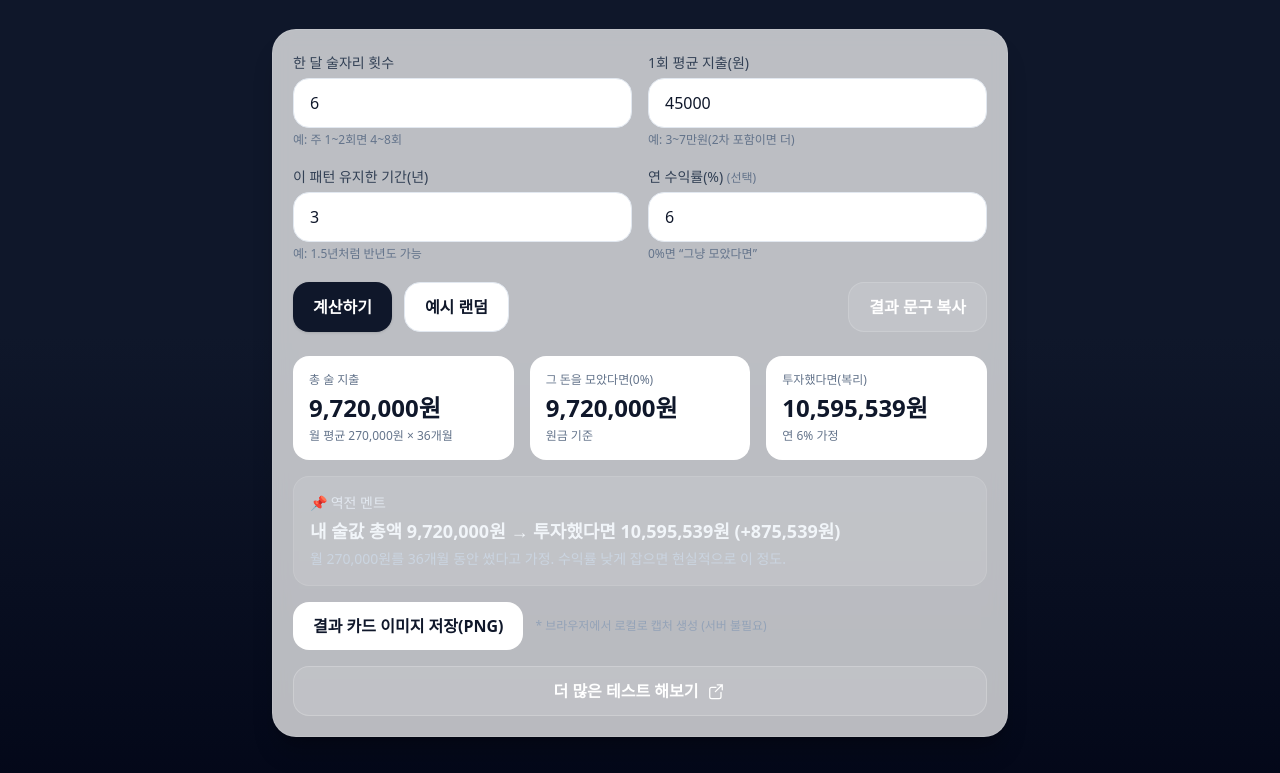
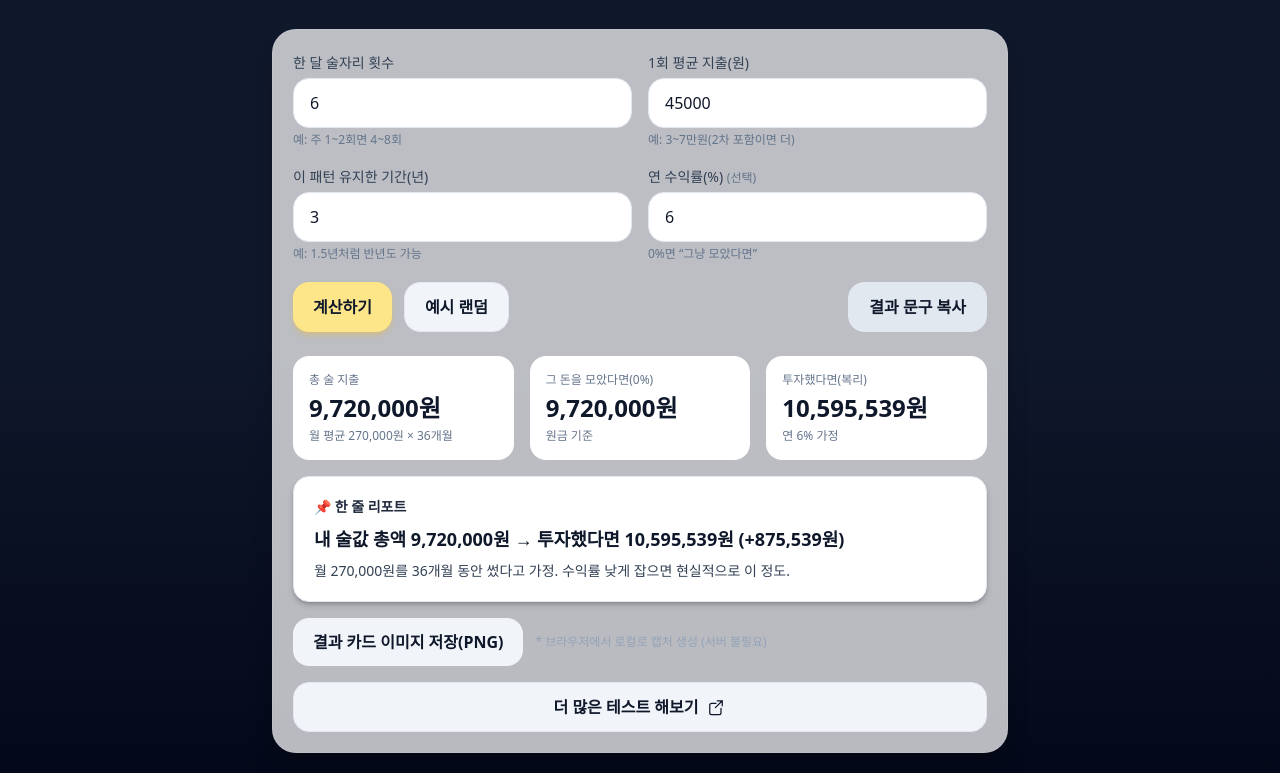
Before and after one commit to ashlight2510/DrinkCost, a plain HTML site: page index.html in a window 1280 px wide. Shown: the part 159-932 px from the top of the page. Drawn offline with nearby package versions, Linux system fonts and the light colour scheme.

Commit message:
가독성

```diff
--- a/index.html
+++ b/index.html
@@ -3,23 +3,23 @@
   <head>
     <meta charset="UTF-8" />
     <meta name="viewport" content="width=device-width, initial-scale=1.0" />
-    <title>🍺 술 지출 역전 계산기 | 내 술값이 미래를 이겼다</title>
+    <title>🍺 그때 마신 술, 지금 얼마? | 내 술값이 미래를 이겼다</title>
     <meta
       name="description"
       content="한 달 술자리 횟수와 1회 지출만 입력하면, 지금까지 술값 총액과 투자했을 때의 금액(복리)을 바로 보여드립니다."
     />
 
     <!-- OG -->
-    <meta property="og:title" content="🍺 술 지출 역전 계산기" />
+    <meta property="og:title" content="🍺 그때 마신 술, 지금 얼마?" />
     <meta
       property="og:description"
       content="내 술값 총액 vs 투자했다면? 10초 만에 역전 수치 뽑기"
     />
     <meta
       property="og:image"
-      content="https://dummyimage.com/1200x630/0f172a/ffffff&text=%F0%9F%8D%BA%20%EC%88%A0%20%EC%A7%80%EC%B6%9C%20%EC%97%AD%EC%A0%84%20%EA%B3%84%EC%82%B0%EA%B8%B0"
+      content="https://dummyimage.com/1200x630/0f172a/ffffff&text=%F0%9F%8D%BA%20%EA%B7%B8%EB%95%8C%20%EB%A7%88%EC%8B%A0%20%EC%88%A0%2C%20%EC%A7%80%EA%B8%88%20%EC%96%BC%EB%A7%88%3F"
     />
-    <meta property="og:image:alt" content="술 지출 역전 계산기 썸네일" />
+    <meta property="og:image:alt" content="그때 마신 술, 지금 얼마? 썸네일" />
     <meta property="og:type" content="website" />
 
     <!-- Tailwind CDN -->
@@ -45,7 +45,7 @@
           <span>🍺</span><span>재미용 · 참고용</span>
         </div>
         <h1 class="mt-4 text-3xl font-extrabold tracking-tight sm:text-4xl">
-          술 지출 역전 계산기
+          그때 마신 술, 지금 얼마?
         </h1>
         <p class="mt-2 text-slate-300">
           “그때 그 술값”이 지금 내 통장과 싸우면… 누가 이길까?
@@ -119,19 +119,19 @@
         <div class="mt-5 flex flex-col gap-3 sm:flex-row">
           <button
             id="calcBtn"
-            class="w-full rounded-2xl bg-slate-900 px-5 py-3 font-semibold text-white shadow hover:opacity-95 sm:w-auto"
+            class="w-full rounded-2xl bg-amber-200 px-5 py-3 font-semibold text-slate-900 shadow-md shadow-amber-400/30 transition hover:bg-amber-300 sm:w-auto"
           >
             계산하기
           </button>
           <button
             id="randomBtn"
-            class="w-full rounded-2xl border border-slate-200 bg-white px-5 py-3 font-semibold text-slate-900 hover:bg-slate-50 sm:w-auto"
+            class="w-full rounded-2xl border border-slate-200 bg-slate-100 px-5 py-3 font-semibold text-slate-900 transition hover:bg-slate-200 sm:w-auto"
           >
             예시 랜덤
           </button>
           <button
             id="copyBtn"
-            class="w-full rounded-2xl border border-white/15 bg-white/10 px-5 py-3 font-semibold text-white hover:bg-white/15 sm:ml-auto sm:w-auto"
+            class="w-full rounded-2xl border border-slate-200 bg-slate-200 px-5 py-3 font-semibold text-slate-900 transition hover:bg-slate-300 sm:ml-auto sm:w-auto"
           >
             결과 문구 복사
           </button>
@@ -155,16 +155,20 @@
           </div>
         </div>
 
-        <div class="mt-4 rounded-2xl border border-white/10 bg-white/10 p-4">
-          <p class="text-sm text-slate-200">📌 역전 멘트</p>
-          <p id="headline" class="mt-1 text-lg font-bold">계산해보면 여기 뜸</p>
-          <p id="detail" class="mt-1 text-sm text-slate-300"></p>
+        <div
+          class="mt-4 rounded-2xl border border-slate-200 bg-white p-5 text-slate-900 shadow-md shadow-black/20"
+        >
+          <p class="text-sm font-semibold text-slate-800">📌 한 줄 리포트</p>
+          <p id="headline" class="mt-2 text-lg font-extrabold text-slate-900">
+            계산해보면 여기 뜸
+          </p>
+          <p id="detail" class="mt-2 text-sm text-slate-700"></p>
         </div>
 
         <div class="mt-4 flex flex-col gap-3 sm:flex-row sm:items-center">
           <button
             id="downloadCardBtn"
-            class="w-full rounded-2xl bg-white px-5 py-3 font-semibold text-slate-900 hover:bg-slate-50 sm:w-auto"
+            class="w-full rounded-2xl bg-slate-100 px-5 py-3 font-semibold text-slate-900 transition hover:bg-slate-200 sm:w-auto"
           >
             결과 카드 이미지 저장(PNG)
           </button>
@@ -178,7 +182,7 @@
             href="https://funnyfunny.cloud"
             target="_blank"
             rel="noopener noreferrer"
-            class="flex w-full items-center justify-center rounded-2xl border border-white/20 bg-white/10 px-5 py-3 font-semibold text-white transition hover:bg-white/15"
+            class="flex w-full items-center justify-center rounded-2xl border border-slate-200 bg-slate-100 px-5 py-3 font-semibold text-slate-900 transition hover:bg-slate-200"
           >
             더 많은 테스트 해보기
             <svg
@@ -291,7 +295,7 @@
         $("detail").textContent = detail;
 
         // 복사용 문구
-        const copyText = `🍺 술 지출 역전 계산기 결과
+        const copyText = `🍺 그때 마신 술, 지금 얼마? 결과
 - 월 술자리: ${sessionsPerMonth}회
 - 1회 지출: ${fmtKRW(spendPerSession)}
 - 기간: ${years}년 (${months}개월)
@@ -367,7 +371,7 @@ ${headline}`;
         // 텍스트
         ctx.fillStyle = "#ffffff";
         ctx.font = "bold 54px system-ui, -apple-system, Segoe UI, sans-serif";
-        ctx.fillText("🍺 술 지출 역전 계산기", cardX + 55, cardY + 110);
+        ctx.fillText("🍺 그때 마신 술, 지금 얼마?", cardX + 55, cardY + 110);
 
         ctx.fillStyle = "rgba(255,255,255,0.85)";
         ctx.font = "28px system-ui, -apple-system, Segoe UI, sans-serif";
```
